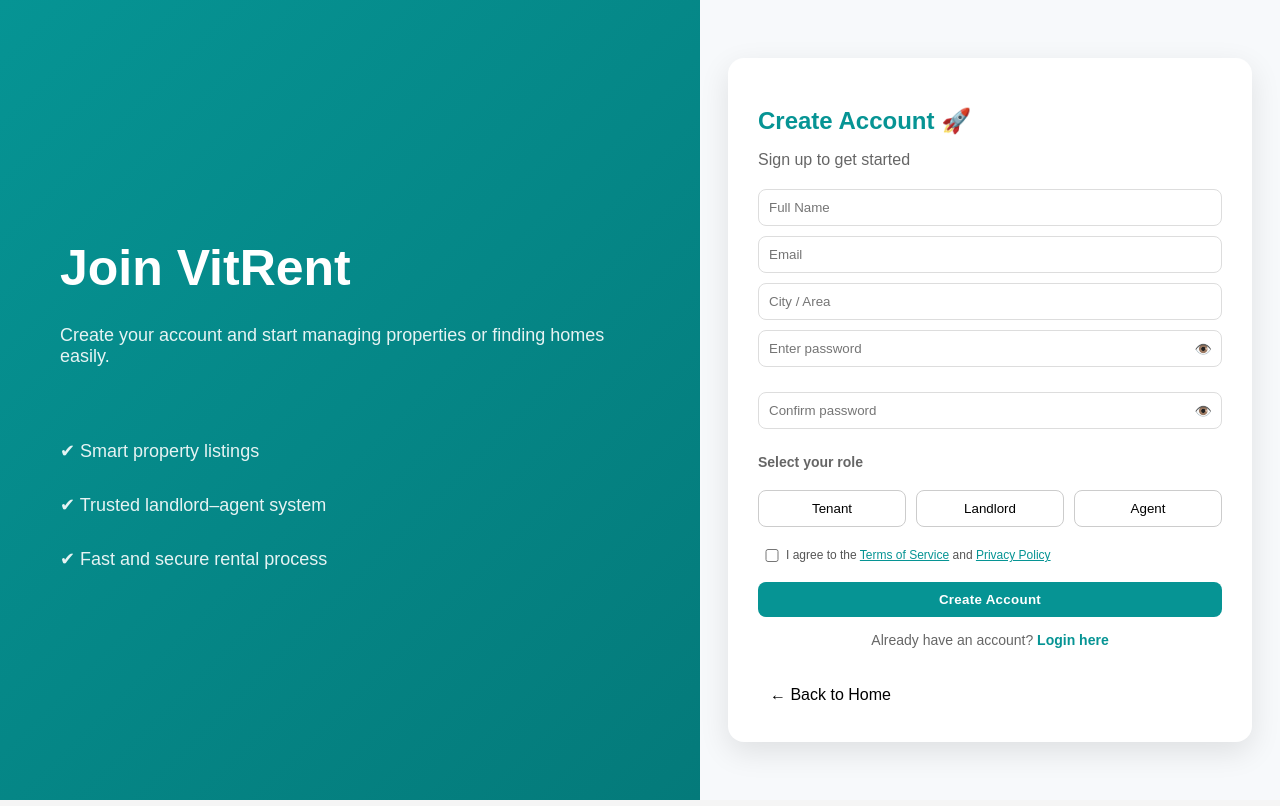
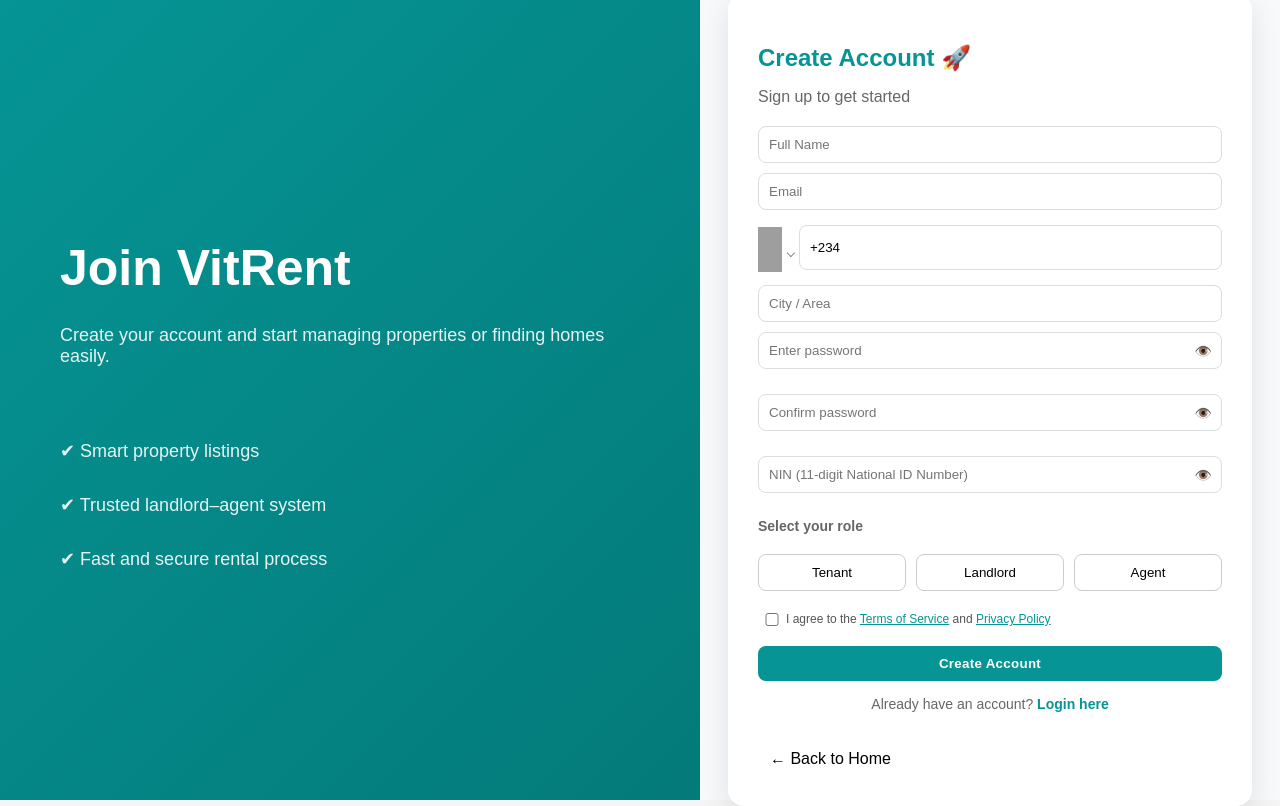
Before and after one commit to Trevkkys/Landlord-tenant, a React (Vite) app: page /register in a window 1280 px wide. Built offline with nearby package versions, Linux system fonts and the light colour scheme; grey boxes are pictures that could not be loaded.

Commit message:
updated register

```diff
--- a/package.json
+++ b/package.json
@@ -12,6 +12,8 @@
   "dependencies": {
     "react": "^19.2.4",
     "react-dom": "^19.2.4",
+    "react-phone-input-2": "^2.15.1",
+    "react-phone-number-input": "^3.4.16",
     "react-router-dom": "^7.14.0",
     "recharts": "^3.8.1"
   },
--- a/src/App.css
+++ b/src/App.css
@@ -2479,6 +2479,50 @@
   box-sizing: border-box;
 }
 
+.PhoneInput {
+  display: flex;
+  align-items: center;
+  height: 45px;
+  margin-top: 10px;
+  margin-bottom: 10px;
+}
+
+.PhoneInputCountry {
+  display: flex;
+  align-items: center;
+  justify-content: center;
+  height: 45px;
+}
+
+.PhoneInputInput {
+  height: 45px;
+  border-radius: 8px;
+  border: 1px solid #ccc;
+  padding-left: 10px;
+  display: flex;
+  align-items: center;
+}
+
+.phone-input-custom {
+  width: 100% !important;
+  height: 45px !important;
+  border-radius: 8px !important;
+  border: 1px solid #ccc !important;
+  display: flex !important;
+  align-items: center !important;
+}
+
+.PhoneInputCountrySelect,
+.PhoneInputCountryIcon {
+  height: 100%;
+  display: flex;
+  align-items: center;
+  outline: none !important;
+  box-shadow: none !important;
+  background: white !important;
+  margin-bottom: 5px;
+}
+
 .eye-icon {
   position: absolute;
   right: 10px;
--- a/src/main.jsx
+++ b/src/main.jsx
@@ -3,6 +3,7 @@
 import { BrowserRouter } from "react-router-dom";
 import App from "./App";
 import "./App.css";
+import "react-phone-input-2/lib/style.css";
 
 createRoot(document.getElementById("root")).render(
   <BrowserRouter>
--- a/src/pages/ListProperty.jsx
+++ b/src/pages/ListProperty.jsx
@@ -112,7 +112,7 @@
 
                     {/* LOCATION */}
                     <input
-                        placeholder="Location"
+                        placeholder="Location = City, State."
                         name="location"
                         value={formData.location}
                         onChange={handleChange}
--- a/src/pages/Register.jsx
+++ b/src/pages/Register.jsx
@@ -1,5 +1,7 @@
 import React, { useState } from "react";
 import { useNavigate, Link } from "react-router-dom";
+import PhoneInput from "react-phone-number-input";
+import "react-phone-number-input/style.css";
 
 export default function Register() {
     const navigate = useNavigate();
@@ -7,9 +9,13 @@
     // FORM STATES
     const [name, setName] = useState("");
     const [email, setEmail] = useState("");
+    const [phone, setPhone] = useState("");
     const [city, setCity] = useState("");
     const [password, setPassword] = useState("");
     const [confirmPassword, setConfirmPassword] = useState("");
+    const [showNin, setShowNin] = useState(false);
+    const [countryCode, setCountryCode] = useState("+234");
+    const [nin, setNin] = useState("");
     const [role, setRole] = useState("");
     const [agree, setAgree] = useState(false);
 
@@ -19,13 +25,25 @@
 
     const handleRegister = () => {
         // VALIDATION
-        if (!name || !email || !city || !password || !confirmPassword || !role) {
+        if (!name || !email || !phone || !city || !password || !confirmPassword || !nin || !role) {
             alert("Please fill all fields");
             return;
         }
 
         if (password !== confirmPassword) {
             alert("Passwords do not match");
+            return;
+        }
+
+        // PHONE VALIDATION (basic)
+        if (!/^\d{10,15}$/.test(phone)) {
+            alert("Enter a valid phone number");
+            return;
+        }
+
+        // NIN VALIDATION (11 digits)
+        if (!/^\d{11}$/.test(nin)) {
+            alert("NIN must be exactly 11 digits");
             return;
         }
 
@@ -37,6 +55,8 @@
         const user = {
             name,
             email,
+            phone: countryCode + phone,
+            nin,
             city,
             role: role.toLowerCase(),
         };
@@ -49,6 +69,15 @@
         if (role.toLowerCase() === "tenant") navigate("/tenant");
         if (role.toLowerCase() === "agent") navigate("/agent");
     }
+
+    const maskNIN = (value) => {
+        if (value.length <= 4) return value;
+        const start = value.slice(0, 3);
+        const end = value.slice(-2);
+        const masked = "*".repeat(value.length - 5);
+        return start + masked + end;
+    };
+
     return (
         <div className="auth-page">
 
@@ -85,6 +114,14 @@
                         placeholder="Email"
                         value={email}
                         onChange={(e) => setEmail(e.target.value)}
+                    />
+
+                    {/* PHONE */}
+                    <PhoneInput
+                        international
+                        defaultCountry="NG"
+                        value={phone}
+                        onChange={setPhone}
                     />
 
                     {/* CITY */}
@@ -127,6 +164,24 @@
                             }
                         >
                             {showConfirmPassword ? "🙈" : "👁️"}
+                        </span>
+                    </div>
+
+                    {/* NIN */}
+                    <div className="password-field">
+                        <input
+                            type={showNin ? "text" : "password"}
+                            placeholder="NIN (11-digit National ID Number)"
+                            value={nin}
+                            onChange={(e) => setNin(e.target.value.replace(/\D/g, ""))}
+                        />
+
+                        <span
+                            className="eye-icon"
+                            onMouseDown={(e) => e.preventDefault()}
+                            onClick={() => setShowNin(!showNin)}
+                        >
+                            {showNin ? "🙈" : "👁️"}
                         </span>
                     </div>
 
```
Also changed, not shown: 1 other file (tests, documents, lock files or other folders).
